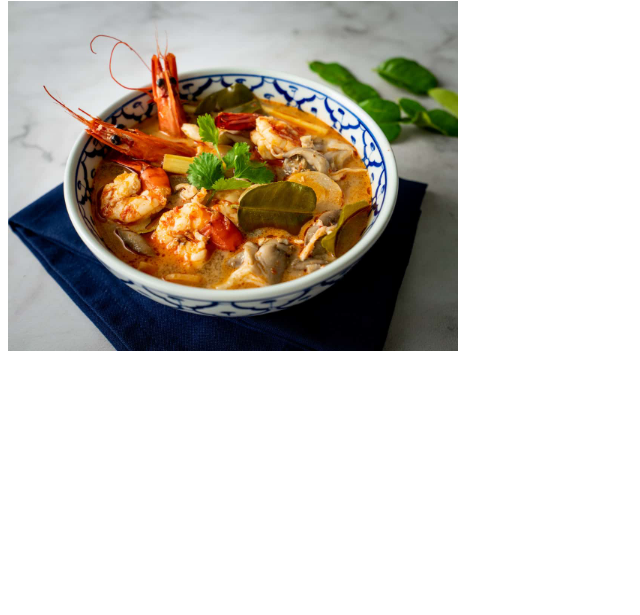
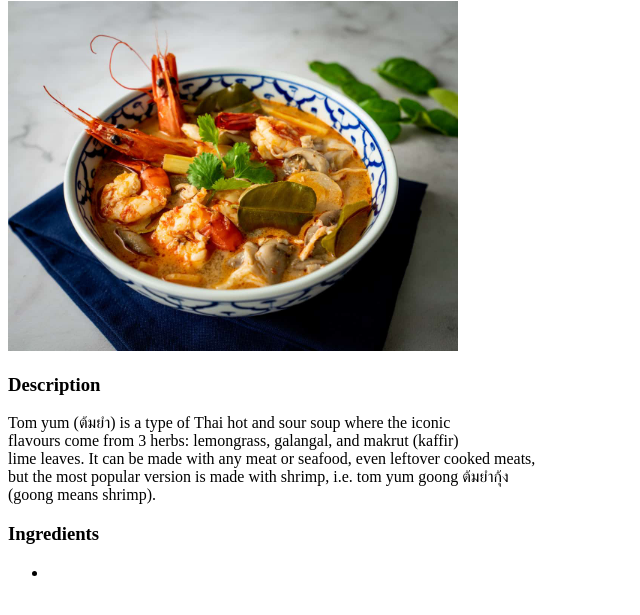
Before and after one commit to ARCENEAUX0/odin-recipes, a plain HTML site: page recipes/tomyumgoong.html in a window 1280 px wide. Shown: the part 79-694 px from the top of the page, without its empty margins (0-640 px from the left). Drawn offline with Linux system fonts and the light colour scheme.

Commit message:
Add recipe description

```diff
--- a/recipes/tomyumgoong.html
+++ b/recipes/tomyumgoong.html
@@ -9,5 +9,16 @@
 <body>
     <h1>Tom Yum Goong</h1>
         <img src="../images/tomyumgoong.jpg" alt="An image of a bowl of Tom Yum Goong" width="450" height="350">
+            <h3>Description</h3>
+                <p>Tom yum (ต้มยำ) is a type of Thai hot and sour soup where the iconic<br>
+                    flavours come from 3 herbs: lemongrass, galangal, and makrut (kaffir)<br>
+                    lime leaves. It can be made with any meat or seafood, even leftover cooked meats,<br>
+                    but the most popular version is made with shrimp, i.e. tom yum goong ต้มยำกุ้ง<br>
+                    (goong means shrimp).</p>
+                        <h3>Ingredients</h3>
+                            <ul>
+                                <li></li>
+
+                            </ul>
 </body>
 </html>
```
